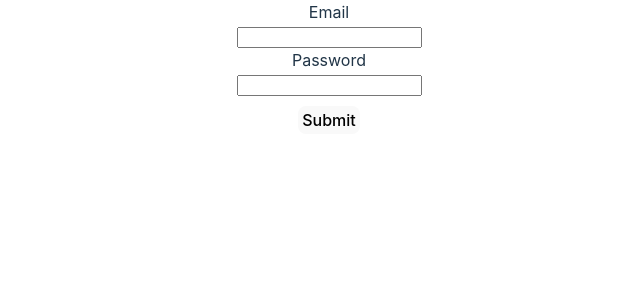
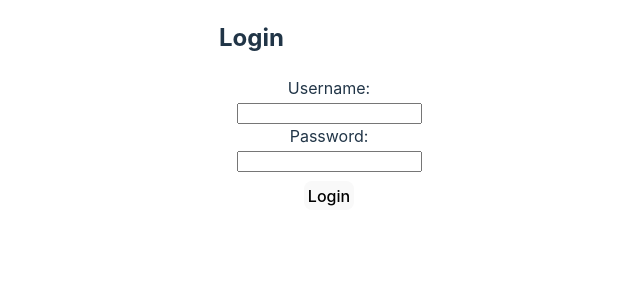
Before and after one commit to HasanAbdirahman/grocery-app, a React (Vite) app: page /login in a window 1280 px wide. Shown: the top 300 px of the page, without its empty margins (311-951 px from the left). Built offline with nearby package versions, Linux system fonts and the light colour scheme.

Commit message:
removeing .env

```diff
--- a/src/Login.jsx
+++ b/src/Login.jsx
@@ -1,36 +1,87 @@
-import { useState } from "react"
-import axios from 'axios'
+// import { useState } from "react"
+// import axios from 'axios'
 
-export default function Login(){
-    const [loginInput, setLoginInput]= useState({
-        email: '',
-        password: ''
-    })
+// export default function Login(){
+//     const [loginInput, setLoginInput]= useState({
+//         email: '',
+//         password: ''
+//     })
 
 
-    const handleChange = (e)=>{
-        setLoginInput({...loginInput, [e.target.name]: e.target.value})
+//     const handleChange = (e)=>{
+//         setLoginInput({...loginInput, [e.target.name]: e.target.value})
+//     }
+//     // remember everytime we deal with side effect like timeInterval or
+//     //  fetching data we use useEffect except logging in and signing up
+//     async function handleSubmit(e){
+//         e.preventDefault();
+//         try {
+//             let result =  await axios.post('/v1/user/login', loginInput);
+//             setLoginInput(result.data)
+//         } catch (error) {
+//             console.error('Error fetching data:', error);
+//         }
+//     }
+
+//     return(
+//         <form  onSubmit={handleSubmit}>
+//                 <label htmlFor="email">Email</label>
+//                 <input id='email' name='email' type="email" required onChange={handleChange} value={loginInput.email}/>
+//                 <label htmlFor="password">Password</label>
+//                 <input id='password' name='password' type="password" required onChange={handleChange}  value={loginInput.password}/>
+//             <button type="submit">Submit</button>
+
+//         </form>
+//     )
+// }
+import React, { useState } from 'react';
+import axios from 'axios';
+
+const LoginPage = () => {
+  const [username, setUsername] = useState('');
+  const [password, setPassword] = useState('');
+  const [error, setError] = useState('');
+
+  const handleSubmit = async (event) => {
+    event.preventDefault();
+
+    try {
+      const response = await axios.post('your-backend-api-url/login', {
+        username,
+        password
+      });
+
+      // Handle successful login here, such as setting authentication token, redirecting, etc.
+    } catch (error) {
+      setError(error.response.data.message || 'An error occurred');
     }
-    // remember everytime we deal with side effect like timeInterval or
-    //  fetching data we use useEffect except logging in and signing up
-    async function handleSubmit(e){
-        e.preventDefault();
-        try {
-            let result =  await axios.post('/v1/user/login', loginInput);
-            setLoginInput(result.data)
-        } catch (error) {
-            console.error('Error fetching data:', error);
-        }
-    }
+  };
 
-    return(
-        <form  onSubmit={handleSubmit}>
-                <label htmlFor="email">Email</label>
-                <input id='email' name='email' type="email" required onChange={handleChange} value={loginInput.email}/>
-                <label htmlFor="password">Password</label>
-                <input id='password' name='password' type="password" required onChange={handleChange}  value={loginInput.password}/>
-            <button type="submit">Submit</button>
+  return (
+    <div>
+      <h2>Login</h2>
+      {error && <div>{error}</div>}
+      <form onSubmit={handleSubmit}>
+        <div>
+          <label>Username:</label>
+          <input
+            type="text"
+            value={username}
+            onChange={(e) => setUsername(e.target.value)}
+          />
+        </div>
+        <div>
+          <label>Password:</label>
+          <input
+            type="password"
+            value={password}
+            onChange={(e) => setPassword(e.target.value)}
+          />
+        </div>
+        <button type="submit">Login</button>
+      </form>
+    </div>
+  );
+};
 
-        </form>
-    )
-}
+export default LoginPage;
```
Also changed, not shown: 5 other files (tests, documents, lock files or other folders).
